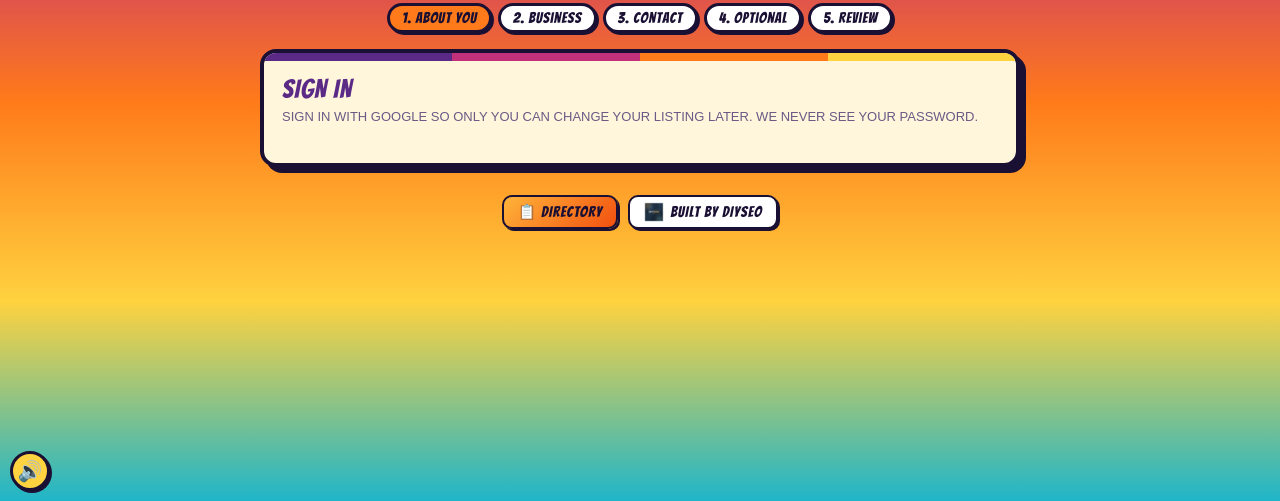
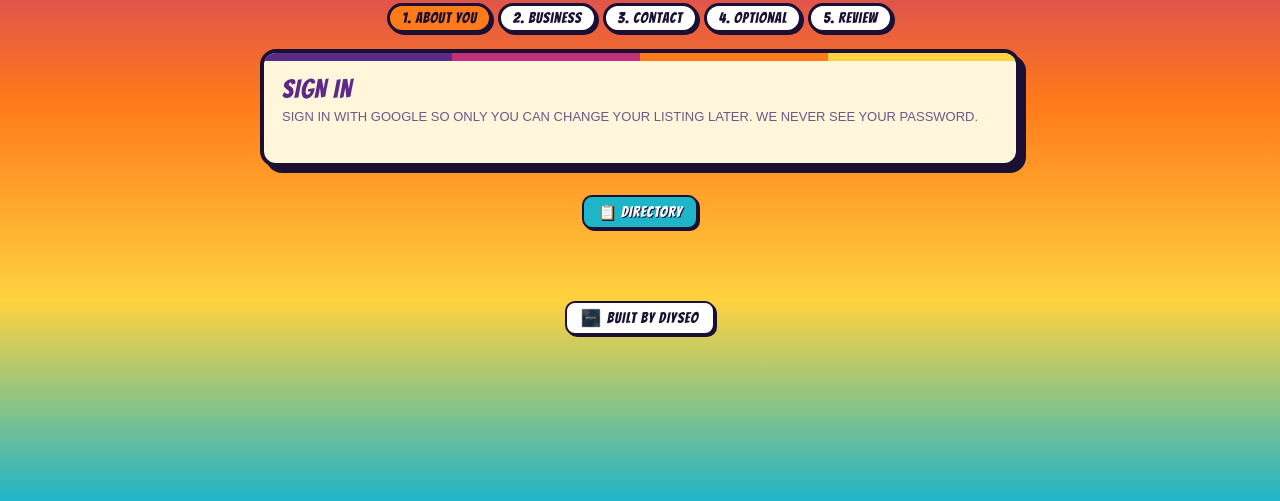
Before and after one commit to DIYSEOsupport/charlotte-directory, a website: page form.html in a window 1280 px wide. Shown: the part 299-800 px from the top of the page. Drawn offline with Linux system fonts and the light colour scheme; a web font is replaced by a local one.

Commit message:
v114: re-star works in favorites view, emoji speaker in directory toolbar, no speaker on form, teal Directory button, Built by DIYSEO at bottom
Co-Authored-By: Claude Opus 5.5 <noreply@anthropic.com>
Claude-Session: https://claude.ai/code/session_0119D1BvgVzZjMTTVBuTpYMV

```diff
--- a/form.html
+++ b/form.html
@@ -75,9 +75,10 @@ input[type=file]{font:700 14px var(--fb);max-width:100%}
 .fail{display:none;margin-top:12px;padding:10px 12px;background:#fff;border:3px solid var(--err);border-radius:12px;color:var(--err);font-weight:800;font-size:14px}
 a.lnk{color:#124080;font-weight:800}
 .navtabs{display:flex;gap:10px;justify-content:center;padding:10px 16px 0;flex-wrap:wrap}
-.navtabs a{display:inline-flex;align-items:center;gap:6px;font-family:var(--fh);letter-spacing:1px;font-size:15px;font-weight:400;color:var(--ink);background:linear-gradient(135deg,#ffb43a,#f2500f);border:2px solid var(--ink);border-radius:10px;box-shadow:2px 2px 0 var(--ink);padding:5px 14px;min-height:34px;box-sizing:border-box;text-decoration:none}
+.navtabs a{display:inline-flex;align-items:center;gap:6px;font-family:var(--fh);letter-spacing:1px;font-size:15px;font-weight:400;color:var(--ink);background:#1fb5c9;color:#fff;text-shadow:1px 1px 0 var(--ink);border:2px solid var(--ink);border-radius:10px;box-shadow:2px 2px 0 var(--ink);padding:5px 14px;min-height:34px;box-sizing:border-box;text-decoration:none}
 .navtabs a:active{transform:translate(2px,2px);box-shadow:2px 2px 0 var(--ink)}
-.navtabs a.builtby{background:#fff}
+.navtabs a.builtby{background:#fff;color:var(--ink);text-shadow:none}
+.navtabs.builtrow{padding-top:40px}
 h1,h2,.l,.dot,.tile,.opt,button.b,.sticker,.boom{font-weight:500}
 body{text-transform:uppercase}
 input,textarea,select,option,#printArea{text-transform:none}
@@ -242,7 +243,8 @@ button.opt{width:100%;text-align:left;color:var(--ink);-webkit-appearance:none;a
     <div class="nav" id="doneExtraNav" style="justify-content:center;flex-wrap:wrap"><a class="lnk" href="index.html"><button type="button" class="b alt">See the directory</button></a><button type="button" class="b" id="again">Add another business</button><button type="button" class="b alt" id="updateBiz">Update or remove my business</button></div>
   </div>
 </div>
-<div class="navtabs"><a href="index.html">📋 Directory</a><a class="builtby" href="https://diyseosupport.gumroad.com" target="_blank" rel="noopener"><img src="diyseo-logo.png" alt="DIYSEO logo">Built by DIYSEO</a></div>
+<div class="navtabs"><a href="index.html">📋 Directory</a></div>
+<div class="navtabs builtrow"><a class="builtby" href="https://diyseosupport.gumroad.com" target="_blank" rel="noopener"><img src="diyseo-logo.png" alt="DIYSEO logo">Built by DIYSEO</a></div>
 <iframe name="subframe" id="subframe" title="send" style="display:none"></iframe>
 <div id="busy" role="status" aria-live="polite"><div class="bx"><div class="spin" aria-hidden="true"></div><div class="bt" id="busyT"></div><div class="dots" aria-hidden="true"><i></i><i></i><i></i></div></div></div>
 <div id="errPop" role="alertdialog" aria-modal="true" aria-labelledby="epT"><div class="bx"><div class="hd" id="epT">Hold up, neighbor!</div><div id="epM"></div><button type="button" class="go" id="epGo">Got it</button></div></div>
@@ -342,13 +344,6 @@ function maskPhone(v){var d=v.replace(/\D/g,'');if(d.length>10&&d[0]==='1')d=d.s
 /* ---------- v27 honk + neighbor pop-up (desktop and phone) ---------- */
 var honkCtx=null;
 var honkMuted=false;try{honkMuted=localStorage.getItem('ccdir-mute')==='1'}catch(e){}
-(function(){
-  var b=document.createElement('button');b.id='muteBtn';b.type='button';
-  function paint(){b.textContent=honkMuted?'\uD83D\uDD07':'\uD83D\uDD0A';b.className=honkMuted?'off':'';b.setAttribute('aria-label',honkMuted?'Turn honk sound on':'Turn honk sound off');b.title=b.getAttribute('aria-label')}
-  paint();
-  b.onclick=function(){honkMuted=!honkMuted;try{localStorage.setItem('ccdir-mute',honkMuted?'1':'0')}catch(e){}paint();if(!honkMuted)honk()};
-  document.body.appendChild(b);
-})();
 
 function honk(){
   if(honkMuted)return;
```
Also changed, not shown: index.html (+9 -5 lines).
